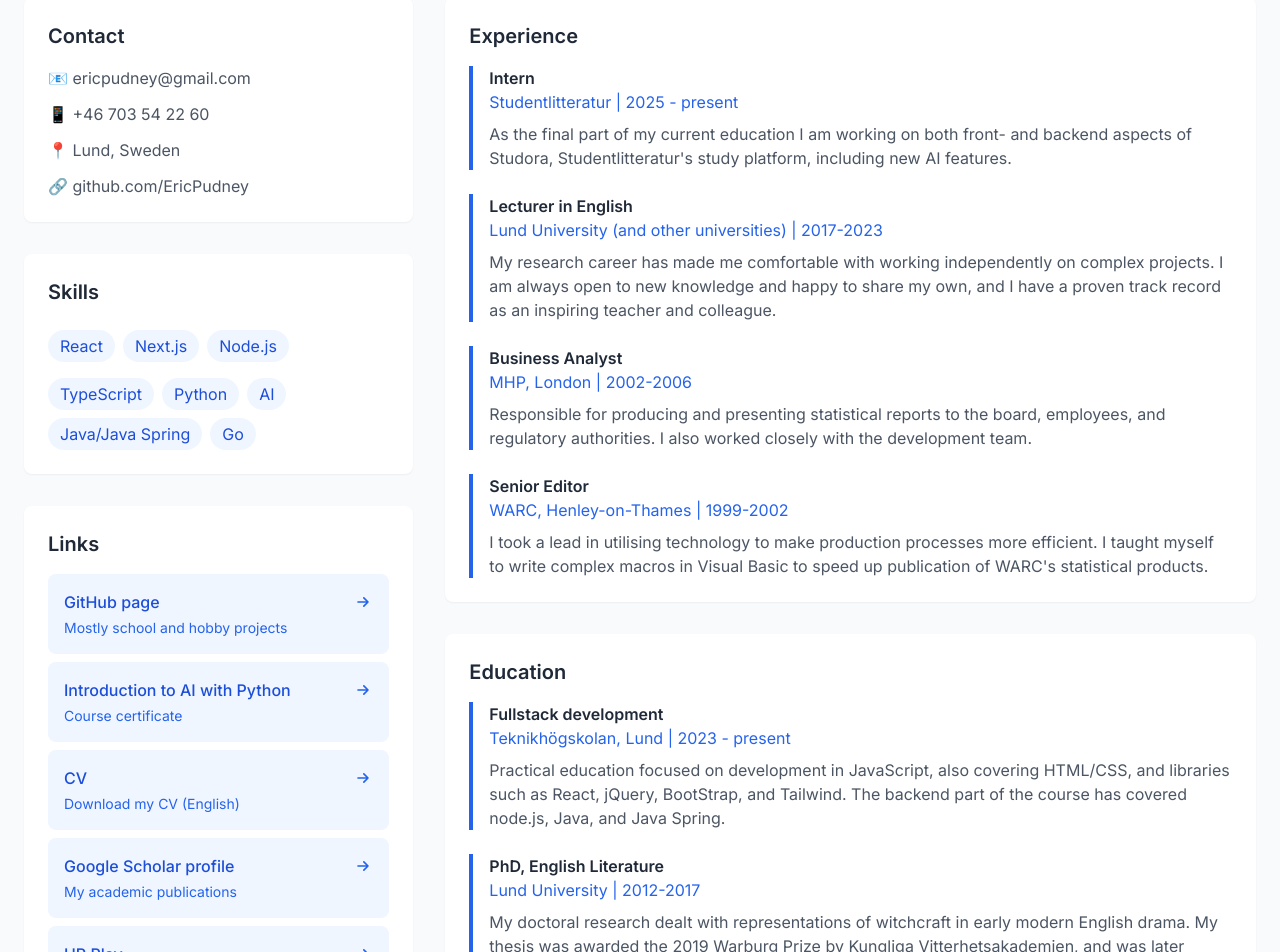
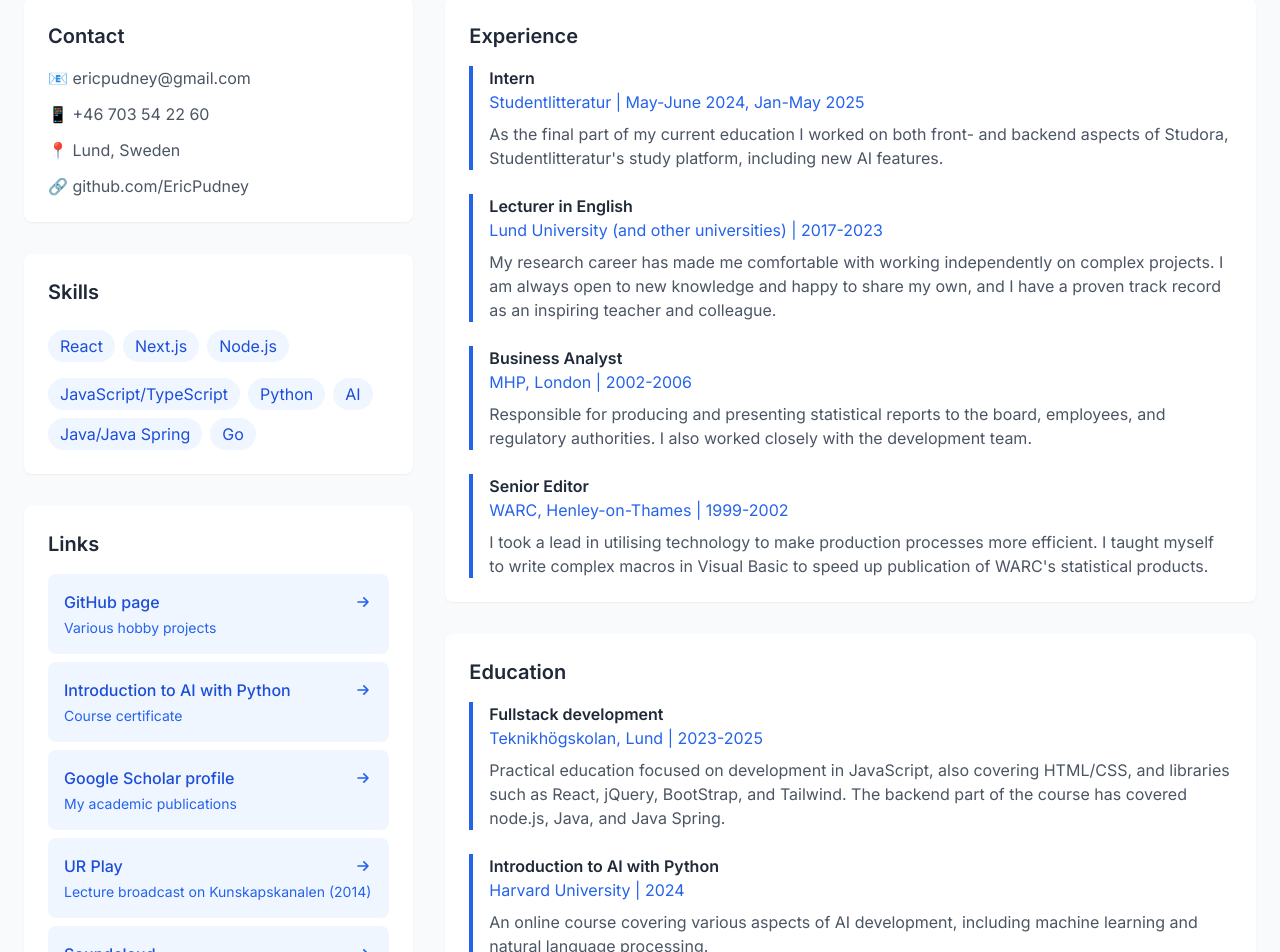
Before and after one commit to EricPudney/next-books, a Next.js app: page / in a window 1280 px wide. Shown: the part 780-1732 px from the top of the page. Built offline with nearby package versions, Linux system fonts and the light colour scheme.

Commit message:
updated CV

```diff
--- a/app/components/CV/CVSkills.tsx
+++ b/app/components/CV/CVSkills.tsx
@@ -3,7 +3,7 @@
     "React",
     "Next.js",
     "Node.js",
-    "TypeScript",
+    "JavaScript/TypeScript",
     "Python",
     "AI",
     "Java/Java Spring",
--- a/app/data/content.json
+++ b/app/data/content.json
@@ -1,13 +1,13 @@
 {
     "en": {
       "title": "Software Developer",
-      "bio": "I am a former lecturer and researcher now completing my training as a software/web developer. My interest in development is long-standing and I taught myself programming earlier in my career. I learn extremely quickly and am passionate about making a meaningful contribution in everything I do.",
+      "bio": "I am a former lecturer and researcher now building a new career as a software/web developer. My interest in development is long-standing and I taught myself programming earlier in my career. I learn extremely quickly and am passionate about making a meaningful contribution in everything I do.",
       "contact": "Contact",
       "skills": "Skills",
       "experience": "Experience",
       "jt1": "Intern",
-      "emp1": "Studentlitteratur | 2025 - present",
-      "jd1": "As the final part of my current education I am working on both front- and backend aspects of Studora, Studentlitteratur's study platform, including new AI features.",
+      "emp1": "Studentlitteratur | May-June 2024, Jan-May 2025",
+      "jd1": "As the final part of my current education I worked on both front- and backend aspects of Studora, Studentlitteratur's study platform, including new AI features.",
       "jt2": "Lecturer in English",
       "emp2": "Lund University (and other universities) | 2017-2023",
       "jd2": "My research career has made me comfortable with working independently on complex projects. I am always open to new knowledge and happy to share my own, and I have a proven track record as an inspiring teacher and colleague.",
@@ -20,8 +20,11 @@
       "country": "Sweden",
       "ed": "Education",
       "ed_t1": "Fullstack development",
-      "ed_sch1": "Teknikhögskolan, Lund | 2023 - present",
+      "ed_sch1": "Teknikhögskolan, Lund | 2023-2025",
       "ed_d1": "Practical education focused on development in JavaScript, also covering HTML/CSS, and libraries such as React, jQuery, BootStrap, and Tailwind. The backend part of the course has covered node.js, Java, and Java Spring.",
+      "ed_t5": "Introduction to AI with Python",
+      "ed_sch5": "Harvard University | 2024",
+      "ed_d5": "An online course covering various aspects of AI development, including machine learning and natural language processing.",
       "ed_t2": "PhD, English Literature",
       "ed_sch2": "Lund University | 2012-2017",
       "ed_d2": "My doctoral research dealt with representations of witchcraft in early modern English drama. My thesis was awarded the 2019 Warburg Prize by Kungliga Vitterhetsakademien, and was later published as a book.",
@@ -34,7 +37,7 @@
         "link1_title": "Google Scholar profile",
         "link1_text": "My academic publications",
         "link2_title": "GitHub page",
-        "link2_text": "Mostly school and hobby projects",
+        "link2_text": "Various hobby projects",
         "link3_title": "CV",
         "link3_text": "Download my CV (English)",
         "link4_title": "Introduction to AI with Python",
@@ -46,13 +49,13 @@
     },
     "se": {
       "title": "Mjukvaruutvecklare",
-      "bio": "Jag har tidigare arbetat som universitetslektor och forskare och nu håller jag på att avsluta min utbildning som utvecklare. Jag har länge varit intresserad av utveckling och lärde mig programmera på egen hand tidigare i karriären. Jag lär mig mycket snabbt och brinner för att göra skillnad i allt jag gör.",
+      "bio": "Jag har tidigare arbetat som universitetslektor och forskare som nyligen utbildat mig till utvecklare. Jag har länge varit intresserad av utveckling och lärde mig programmera på egen hand tidigare i karriären. Jag lär mig mycket snabbt och brinner för att göra skillnad i allt jag gör.",
       "contact": "Kontaktuppgifter",
       "skills": "Kompetenser",
       "experience": "Arbetslivserfarenhet",
-      "jt1": "Praktikant",
-      "emp1": "Studentlitteratur | 2025 -",
-      "jd1": "Som en del av min nuvarande utbildning jobbar jag på både front- och backend delar av Studora, Studentlitteraturs lärplatform, inklusiv den nya satsning på AI.",
+      "jt1": "Praktik",
+      "emp1": "Studentlitteratur | maj-jun 2024, jan-maj 2025",
+      "jd1": "Som en del av min nuvarande utbildning jobbade jag på både front- och backend delar av Studora, Studentlitteraturs lärplatform, inklusiv den nya satsning på AI.",
       "jt2": "Universitetslektor i engelska",
       "emp2": "Lunds Universitet (och andra lärosäte)",
       "jd2": "Mångårig erfarenhet inom forskning har gjort mig mycket van vid att jobba självständigt med komplexa projekt. Jag dela gärna av mig kunskap och vill alltid lära mig mer. Jag har varit en mycket uppskattad och inspirerande lärare och kollega genom mitt universitetskarriär.",
@@ -65,9 +68,12 @@
       "country": "Sverige",
       "ed": "Utbildning",
       "ed_t1": "Fullstackutvecklare",
-      "ed_sch1": "Teknikhögskolan, Lund | 2023 -",
+      "ed_sch1": "Teknikhögskolan, Lund | 2023-2025",
       "ed_d1": "Praktisk utbildning med fokus på utveckling med JavaScript. Lärde även HTML/CSS, bibliotek som React, jQuery, BootStrap, och Tailwind. Backend del av kursen har täckt node.js, Java, och Java Spring.",
       "ed_t2": "Doktorsexamen, engelsk litteratur",
+      "ed_t5": "Introduction to AI with Python",
+      "ed_sch5": "Harvard University | 2024",
+      "ed_d5": "Online utbildning som täckte olika aspekter av AI-utveckling, inklusive maskininlärning och naturlig språkbehandling (NLP).",
       "ed_sch2": "Lunds Universitet | 2012-2017",
       "ed_d2": "Min doktorsavhandling tog upp representationen av häxor inom det tidiga engelska dramat och belönades med Warburgska priset av Kungliga Vitterhetsakademien i 2019. Den gavs ut sedan som en bok.",
       "ed_t3": "MA, engelsk litteratur",
@@ -79,7 +85,7 @@
       "link1_title": "Google Scholar profil",
       "link1_text": "Mina akademiska publikationer",
       "link2_title": "GitHub sida",
-      "link2_text": "Mest hobby eller utbildningsprojekt",
+      "link2_text": "Olika hobbyprojekt",
       "link3_title": "CV",
       "link3_text": "Ladda ned mitt CV (svenska)",
       "link4_title": "Introduction to AI with Python",
--- a/app/page.tsx
+++ b/app/page.tsx
@@ -58,15 +58,6 @@
                     link={"https://certificates.cs50.io/f7aec661-249d-44c9-9768-2b870ad53275.pdf?size=letter"}
                   />
                     <CVLink
-                      title={content[language].link3_title}
-                      text={content[language].link3_text}
-                      link={
-                        language === "en"
-                          ? "/EricPudneyCV(eng).pdf"
-                          : "/EricPudneyCV(sv).pdf"
-                      }
-                    />
-                    <CVLink
                       title={content[language].link1_title}
                       text={content[language].link1_text}
                       link={
@@ -126,6 +117,10 @@
                     text={content[language].ed_d1}
                   />
                   <JobOrSchoolDetails
+                    title={content[language].ed_t5}
+                    institution={content[language].ed_sch5}
+                    text={content[language].ed_d5}/>
+                  <JobOrSchoolDetails
                     title={content[language].ed_t2}
                     institution={content[language].ed_sch2}
                     text={content[language].ed_d2}
```
